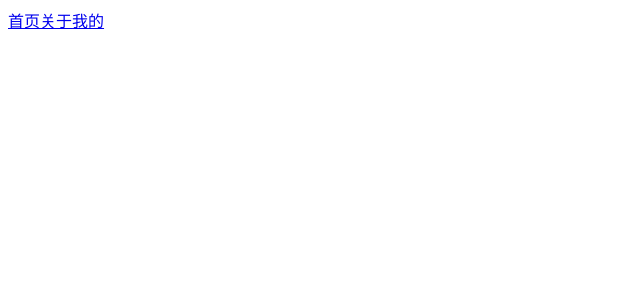
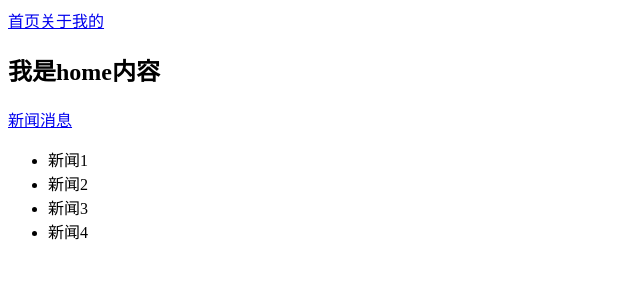
Before and after one commit to Andre235/vue-learn, a Vue app in the folder vue-router-demo/: page /home/news in a window 1280 px wide. Shown: the top 300 px of the page, without its empty margins (0-640 px from the left). Built offline with nearby package versions, Linux system fonts and the light colour scheme; the HTML template or start-up script is replaced by a standard one.

Commit message:
实现嵌套路由

```diff
--- a/vue-router-demo/src/components/Home.vue
+++ b/vue-router-demo/src/components/Home.vue
@@ -1,6 +1,10 @@
 <template>
   <div>
     <h2>我是home内容</h2>
+
+    <router-link to="/home/news">新闻</router-link>
+    <router-link to="/home/message">消息</router-link>
+    <router-view></router-view>
   </div>
 </template>
 
--- /dev/null
+++ b/vue-router-demo/src/components/HomeMessage.vue
@@ -0,0 +1,20 @@
+<template>
+  <div>
+    <ul>
+      <li>消息1</li>
+      <li>消息2</li>
+      <li>消息3</li>
+      <li>消息4</li>
+    </ul>
+  </div>
+</template>
+
+<script>
+export default {
+name: "HomeMessage"
+}
+</script>
+
+<style scoped>
+
+</style>
--- /dev/null
+++ b/vue-router-demo/src/components/HomeNews.vue
@@ -0,0 +1,20 @@
+<template>
+  <div>
+    <ul>
+      <li>新闻1</li>
+      <li>新闻2</li>
+      <li>新闻3</li>
+      <li>新闻4</li>
+    </ul>
+  </div>
+</template>
+
+<script>
+export default {
+name: "HomeNews"
+}
+</script>
+
+<style scoped>
+
+</style>
--- a/vue-router-demo/src/router/index.js
+++ b/vue-router-demo/src/router/index.js
@@ -15,7 +15,21 @@
     },
     {
       path: "/home",
-      component: () => import("../components/Home")
+      component: () => import("../components/Home"),
+      children: [
+        {
+          path: "/home",
+          redirect: "/home/news"
+        },
+        {
+          path: "news",
+          component: () => import("../components/HomeNews")
+        },
+        {
+          path: "message",
+          component: () => import("../components/HomeMessage")
+        }
+      ]
     },
     {
       path: "/about",
```
